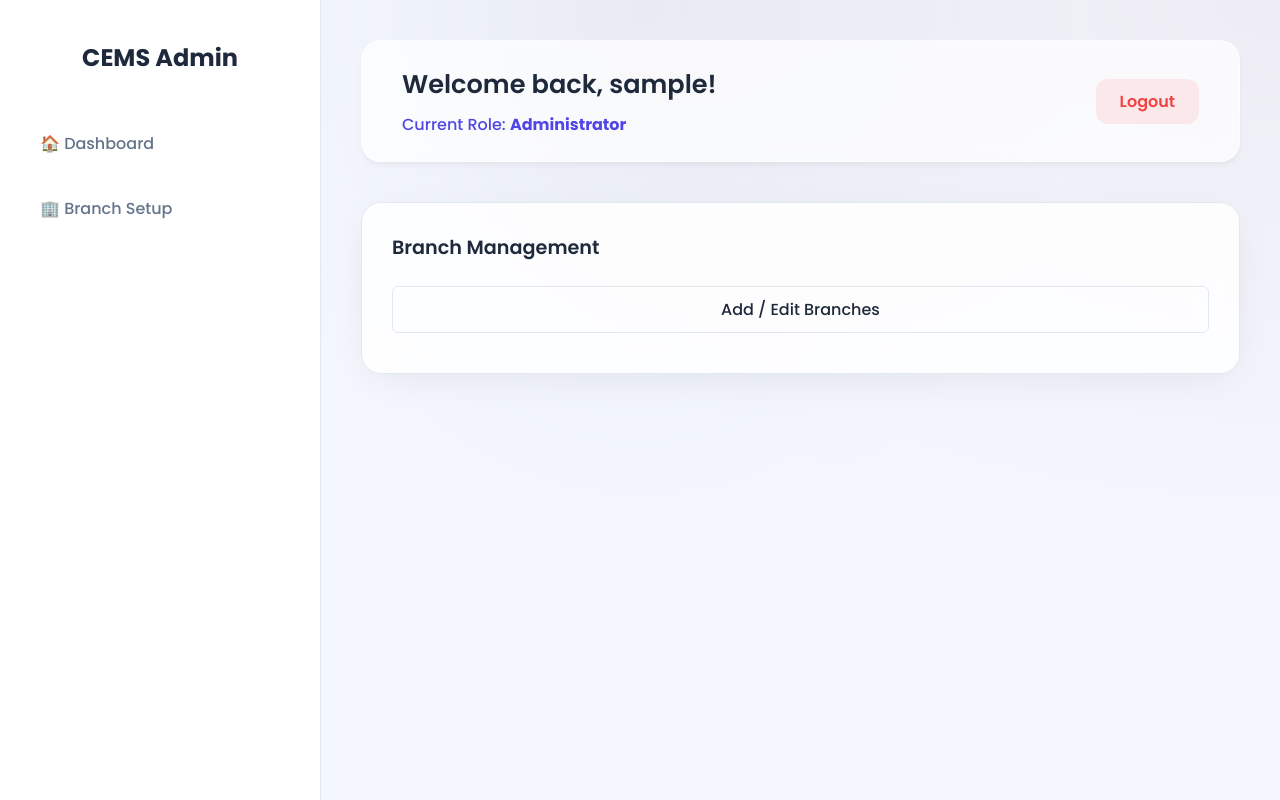
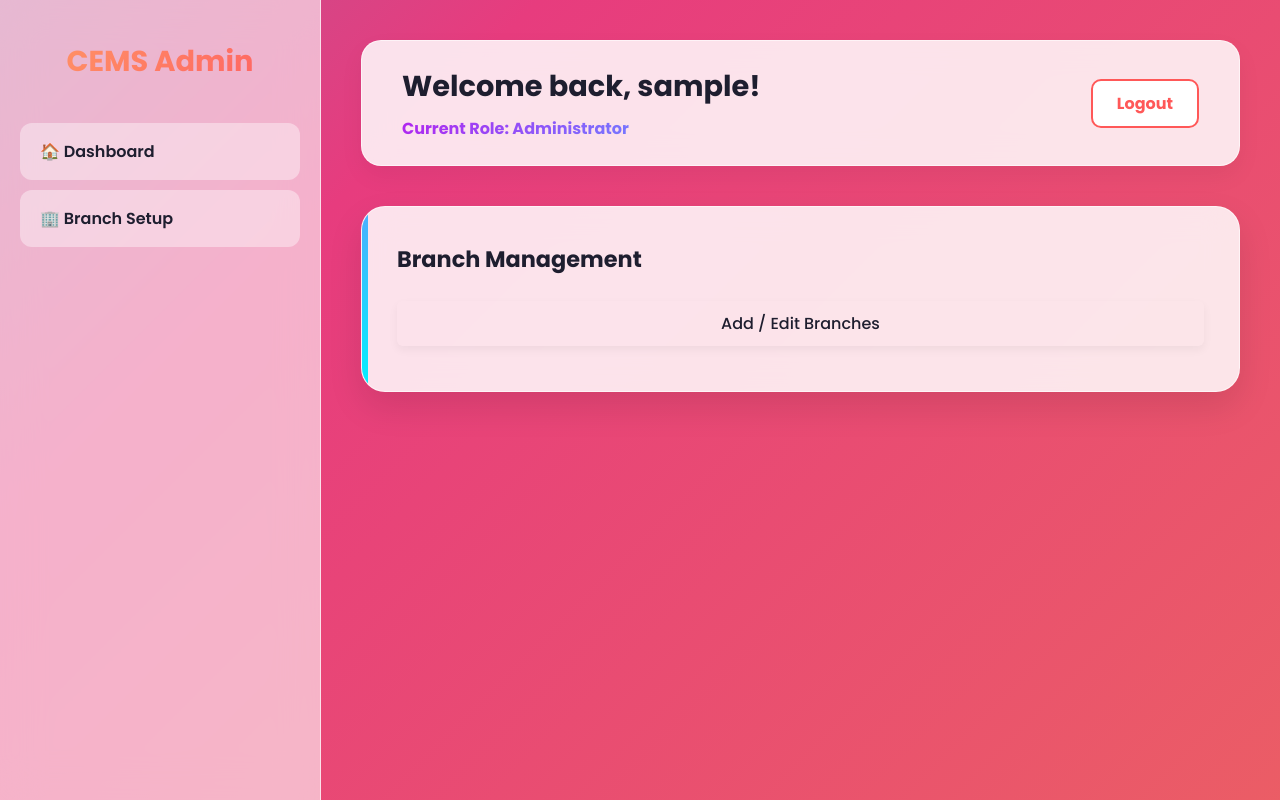
Before and after one commit to mariarotric/CEMS, a Flask app: page /dashboard in a window 1280 px wide. Run offline with Flask 3, Linux system fonts and the light colour scheme; the visitor is signed in with stand-in values (Sample User, id 1).

Commit message:
make final tweaks

```diff
--- a/static/style.css
+++ b/static/style.css
@@ -1,18 +1,18 @@
 @import url('https://fonts.googleapis.com/css2?family=Poppins:wght@300;400;500;600;700&display=swap');
 
 :root {
-    --primary: #4f46e5;       /* Indigo */
-    --primary-hover: #4338ca;
-    --secondary: #ec4899;     /* Pink */
-    --bg-light: #f8fafc;
-    --surface: #ffffff;
-    --text-main: #1e293b;
-    --text-muted: #64748b;
-    --border: #e2e8f0;
-    --shadow-soft: 0 10px 40px -10px rgba(0,0,0,0.08);
-    --shadow-hover: 0 20px 40px -10px rgba(79, 70, 229, 0.15);
-    --radius-lg: 20px;
-    --radius-md: 12px;
+    /* Glass settings */
+    --glass-bg: rgba(255, 255, 255, 0.85);
+    --glass-border: rgba(255, 255, 255, 0.6);
+    --text-main: #1e1e2f;
+    --text-muted: #52526b;
+
+    /* Vibrant Gradients for Buttons and Accents */
+    --grad-primary: linear-gradient(135deg, #f857a6 0%, #ff5858 100%);
+    --grad-blue: linear-gradient(135deg, #4facfe 0%, #00f2fe 100%);
+    --grad-purple: linear-gradient(135deg, #b224ef 0%, #7579ff 100%);
+    --grad-orange: linear-gradient(135deg, #ff9966 0%, #ff5e62 100%);
+    --grad-green: linear-gradient(135deg, #11998e 0%, #38ef7d 100%);
 }
 
 body {
@@ -20,17 +20,21 @@ body {
     margin: 0;
     min-height: 100vh;
     color: var(--text-main);
-    background-color: #f4f7fe;
-    /* Soft, beautiful animated gradient background */
-    background-image:
-        radial-gradient(at 0% 0%, hsla(253,16%,7%,0) 0, transparent 50%),
-        radial-gradient(at 50% 0%, hsla(225,39%,30%,0.05) 0, transparent 50%),
-        radial-gradient(at 100% 0%, hsla(339,49%,30%,0.05) 0, transparent 50%);
-    background-attachment: fixed;
+
+    /* The Magic: Animated Colorful Background */
+    background: linear-gradient(-45deg, #ee7752, #e73c7e, #23a6d5, #23d5ab);
+    background-size: 400% 400%;
+    animation: gradientBG 15s ease infinite;
+}
+
+@keyframes gradientBG {
+    0% { background-position: 0% 50%; }
+    50% { background-position: 100% 50%; }
+    100% { background-position: 0% 50%; }
 }
 
 h1, h2, h3, h4 {
-    font-weight: 600;
+    font-weight: 700;
     margin: 0;
 }
 
@@ -49,28 +53,40 @@ h1, h2, h3, h4 {
     overflow: hidden;
 }
 
-/* --- Premium Cards --- */
+/* --- Colorful Glass Cards --- */
 .login-card, .action-card, .form-container {
-    background: rgba(255, 255, 255, 0.85);
-    backdrop-filter: blur(20px);
-    -webkit-backdrop-filter: blur(20px);
-    border: 1px solid rgba(255, 255, 255, 0.5);
-    box-shadow: var(--shadow-soft);
-    border-radius: var(--radius-lg);
+    background: var(--glass-bg);
+    backdrop-filter: blur(16px);
+    -webkit-backdrop-filter: blur(16px);
+    border: 1px solid var(--glass-border);
+    border-radius: 24px;
     padding: 40px;
+    box-shadow: 0 15px 35px rgba(0, 0, 0, 0.1);
     transition: all 0.4s cubic-bezier(0.4, 0, 0.2, 1);
 }
 
 .login-card {
     width: 100%;
     max-width: 420px;
-    animation: slideUp 0.6s ease-out forwards;
+    position: relative;
+    overflow: hidden;
+}
+
+/* Colorful Top Border on Login */
+.login-card::before {
+    content: '';
+    position: absolute;
+    top: 0;
+    left: 0;
+    width: 100%;
+    height: 6px;
+    background: var(--grad-primary);
 }
 
 .login-card h2 {
     text-align: center;
-    font-size: 2rem;
-    background: linear-gradient(135deg, var(--primary), var(--secondary));
+    font-size: 2.2rem;
+    background: var(--grad-purple);
     -webkit-background-clip: text;
     -webkit-text-fill-color: transparent;
     margin-bottom: 30px;
@@ -84,17 +100,17 @@ h1, h2, h3, h4 {
 label {
     display: block;
     margin-bottom: 8px;
-    font-size: 0.9rem;
-    font-weight: 500;
+    font-size: 0.95rem;
+    font-weight: 600;
     color: var(--text-muted);
 }
 
 input[type="text"], input[type="password"] {
     width: 100%;
-    padding: 14px 16px;
-    background: var(--bg-light);
-    border: 2px solid transparent;
-    border-radius: var(--radius-md);
+    padding: 14px 18px;
+    background: rgba(255, 255, 255, 0.9);
+    border: 2px solid rgba(0, 0, 0, 0.05);
+    border-radius: 12px;
     font-family: 'Poppins', sans-serif;
     font-size: 1rem;
     color: var(--text-main);
@@ -104,81 +120,87 @@ input[type="text"], input[type="password"] {
 
 input[type="text"]:focus, input[type="password"]:focus {
     outline: none;
-    background: var(--surface);
-    border-color: var(--primary);
-    box-shadow: 0 0 0 4px rgba(79, 70, 229, 0.1);
+    border-color: #f857a6;
+    box-shadow: 0 0 15px rgba(248, 87, 166, 0.3);
+    background: #ffffff;
 }
 
-/* --- Beautiful Buttons --- */
+/* --- Vibrant Buttons --- */
 .btn-primary {
-    background: linear-gradient(135deg, var(--primary) 0%, var(--secondary) 100%);
+    background: var(--grad-primary);
     color: white;
     border: none;
-    padding: 14px;
+    padding: 15px;
     width: 100%;
-    border-radius: var(--radius-md);
-    font-weight: 600;
-    font-size: 1.05rem;
+    border-radius: 12px;
+    font-weight: 700;
+    font-size: 1.1rem;
+    letter-spacing: 1px;
     cursor: pointer;
-    box-shadow: 0 4px 15px rgba(79, 70, 229, 0.3);
+    box-shadow: 0 8px 20px rgba(255, 88, 88, 0.4);
     transition: all 0.3s ease;
 }
 
 .btn-primary:hover {
-    transform: translateY(-2px);
-    box-shadow: 0 8px 25px rgba(79, 70, 229, 0.4);
+    transform: translateY(-3px) scale(1.02);
+    box-shadow: 0 12px 25px rgba(255, 88, 88, 0.6);
 }
 
 .btn-logout {
-    background: rgba(239, 68, 68, 0.1);
-    color: #ef4444;
+    background: white;
+    color: #ff5858;
     padding: 10px 24px;
-    border-radius: var(--radius-md);
+    border-radius: 10px;
+    border: 2px solid #ff5858;
     text-decoration: none;
-    font-weight: 600;
+    font-weight: 700;
     transition: all 0.3s;
 }
 
 .btn-logout:hover {
-    background: #ef4444;
+    background: var(--grad-primary);
     color: white;
-    box-shadow: 0 4px 15px rgba(239, 68, 68, 0.3);
+    border-color: transparent;
+    box-shadow: 0 5px 15px rgba(255, 88, 88, 0.4);
 }
 
 /* --- Dashboard Sidebar --- */
 .sidebar {
     width: 280px;
-    background: var(--surface);
-    border-right: 1px solid var(--border);
+    background: rgba(255, 255, 255, 0.6);
+    backdrop-filter: blur(20px);
+    border-right: 1px solid var(--glass-border);
     padding: 40px 20px;
     display: flex;
     flex-direction: column;
-    z-index: 10;
 }
 
 .sidebar h3 {
     text-align: center;
-    color: var(--text-main);
-    font-size: 1.5rem;
+    font-size: 1.8rem;
     margin-bottom: 40px;
-    font-weight: 700;
+    background: var(--grad-orange);
+    -webkit-background-clip: text;
+    -webkit-text-fill-color: transparent;
 }
 
 .sidebar-menu a {
-    color: var(--text-muted);
+    color: var(--text-main);
     text-decoration: none;
     padding: 16px 20px;
-    border-radius: var(--radius-md);
+    border-radius: 12px;
     display: block;
-    margin-bottom: 8px;
-    font-weight: 500;
+    margin-bottom: 10px;
+    font-weight: 600;
     transition: all 0.3s ease;
+    background: rgba(255, 255, 255, 0.4);
 }
 
 .sidebar-menu a:hover {
-    background: var(--bg-light);
-    color: var(--primary);
-    transform: translateX(5px);
+    background: var(--grad-blue);
+    color: white;
+    transform: translateX(8px);
+    box-shadow: 0 5px 15px rgba(0, 198, 255, 0.3);
 }
 
 /* --- Main Content Area --- */
@@ -192,18 +214,24 @@ input[type="text"]:focus, input[type="password"]:focus {
     display: flex;
     justify-content: space-between;
     align-items: center;
-    background: rgba(255, 255, 255, 0.7);
-    backdrop-filter: blur(10px);
-    -webkit-backdrop-filter: blur(10px);
+    background: var(--glass-bg);
+    backdrop-filter: blur(15px);
     padding: 24px 40px;
-    border-radius: var(--radius-lg);
-    border: 1px solid rgba(255, 255, 255, 0.5);
+    border-radius: 20px;
+    border: 1px solid var(--glass-border);
     margin-bottom: 40px;
-    box-shadow: 0 4px 6px -1px rgba(0, 0, 0, 0.05);
+    box-shadow: 0 10px 25px rgba(0, 0, 0, 0.05);
 }
 
-.user-info h2 { font-size: 1.6rem; color: var(--text-main); }
-.user-info p { margin: 8px 0 0 0; color: var(--primary); font-weight: 500; }
+.user-info h2 { font-size: 1.8rem; color: var(--text-main); }
+.user-info p {
+    margin: 8px 0 0 0;
+    font-weight: 700;
+    background: var(--grad-purple);
+    -webkit-background-clip: text;
+    -webkit-text-fill-color: transparent;
+    display: inline-block;
+}
 
 /* --- Dashboard Grid & Module Cards --- */
 .module-grid {
@@ -213,42 +241,49 @@ input[type="text"]:focus, input[type="password"]:focus {
 }
 
 .action-card {
-    padding: 30px;
-    border: 1px solid var(--border);
+    padding: 35px;
+    position: relative;
+    overflow: hidden;
 }
 
+/* Colorful accents for different cards */
+.action-card:nth-child(1)::before { content: ''; position: absolute; top: 0; left: 0; width: 6px; height: 100%; background: var(--grad-blue); }
+.action-card:nth-child(2)::before { content: ''; position: absolute; top: 0; left: 0; width: 6px; height: 100%; background: var(--grad-green); }
+.action-card:nth-child(3)::before { content: ''; position: absolute; top: 0; left: 0; width: 6px; height: 100%; background: var(--grad-orange); }
+
 .action-card:hover {
-    transform: translateY(-5px);
-    box-shadow: var(--shadow-hover);
-    border-color: transparent;
+    transform: translateY(-8px);
+    box-shadow: 0 20px 40px rgba(0, 0, 0, 0.15);
 }
 
 .action-card h3 {
+    font-size: 1.4rem;
+    margin-bottom: 25px;
     color: var(--text-main);
-    font-size: 1.2rem;
-    margin-bottom: 24px;
 }
 
 .btn-link {
     display: block;
     width: 100%;
-    padding: 14px;
-    margin-bottom: 12px;
-    background: var(--surface);
-    border: 1px solid var(--border);
+    padding: 15px;
+    margin-bottom: 15px;
+    background: rgba(255, 255, 255, 0.9);
+    border: none;
     color: var(--text-main);
-    border-radius: var(--radius-md);
+    border-radius: 12px;
     text-align: center;
     text-decoration: none;
-    font-weight: 500;
+    font-weight: 600;
     box-sizing: border-box;
+    box-shadow: 0 4px 10px rgba(0,0,0,0.05);
     transition: all 0.3s ease;
 }
 
 .btn-link:hover {
-    background: var(--bg-light);
-    border-color: var(--primary);
-    color: var(--primary);
+    background: var(--grad-purple);
+    color: white;
+    transform: scale(1.03);
+    box-shadow: 0 8px 20px rgba(178, 36, 239, 0.3);
 }
 
 /* --- Data Tables --- */
@@ -256,41 +291,27 @@ input[type="text"]:focus, input[type="password"]:focus {
     width: 100%;
     border-collapse: separate;
     border-spacing: 0;
-    margin-top: 20px;
+    margin-top: 25px;
+    background: white;
+    border-radius: 16px;
+    overflow: hidden;
+    box-shadow: 0 10px 20px rgba(0,0,0,0.05);
 }
 
 .data-table th, .data-table td {
-    padding: 16px;
+    padding: 18px;
     text-align: left;
-    border-bottom: 1px solid var(--border);
+    border-bottom: 1px solid rgba(0,0,0,0.05);
 }
 
 .data-table th {
-    color: var(--text-muted);
-    font-weight: 600;
-    font-size: 0.9rem;
+    background: var(--grad-blue);
+    color: white;
+    font-weight: 700;
     text-transform: uppercase;
-    letter-spacing: 0.5px;
-}
-
-.data-table tr:last-child td {
-    border-bottom: none;
-}
-
-.data-table tbody tr {
-    transition: background-color 0.2s ease;
+    letter-spacing: 1px;
 }
 
 .data-table tbody tr:hover {
-    background-color: var(--bg-light);
+    background-color: rgba(0, 198, 255, 0.05);
 }
-
-/* --- Animations --- */
-@keyframes slideUp {
-    from { opacity: 0; transform: translateY(20px); }
-    to { opacity: 1; transform: translateY(0); }
-}
-
-.action-card, .form-container {
-    animation: slideUp 0.5s ease-out forwards;
-}
```
